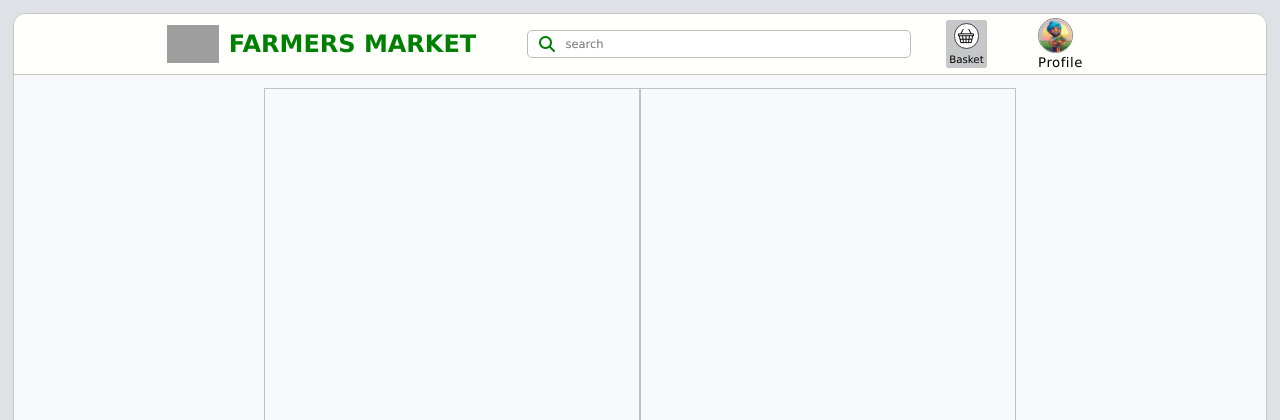
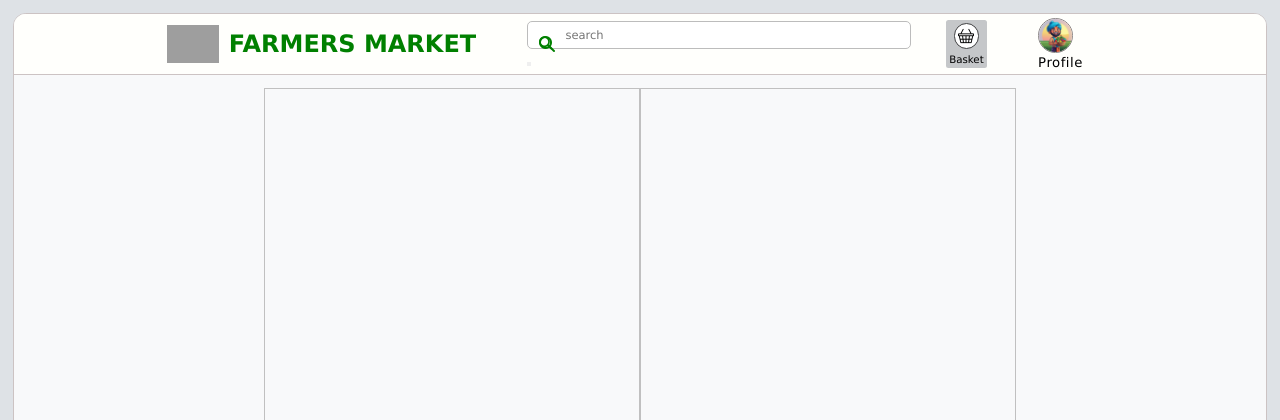
Before and after one commit to harshal9322/Farmers-Market, a Node server app: page /cart in a window 1280 px wide. Shown: the top 420 px of the page. Run offline with Node 20, Linux system fonts and the light colour scheme; the visitor is signed in with stand-in values (Sample User, id 1); some libraries are stand-ins or nearby versions; grey boxes are pictures that could not be loaded.

Commit message:
Update header.ejs
replaced input with form

```diff
--- a/views/partials/header.ejs
+++ b/views/partials/header.ejs
@@ -248,11 +248,14 @@
         <h1>FARMERS MARKET</h1>
       </div>
 
-      <div id="options">
-        <div class="input-container">
-          <input id="search" placeholder="search" type="text" />
-          <i class="fas fa-search"></i>
-        </div>
+       <form action="/search" method="post">
+            <div id="options">
+          <div class="input-container">
+            <input id="search" placeholder="search" name="fru" type="text">
+            <i class="fas fa-search"></i>
+             <button type="submit"><i class="fas fa-search"></i></button>
+          </div>
+          </form>
 
         <div class="cart">
           <span class="counter"></span>
```
